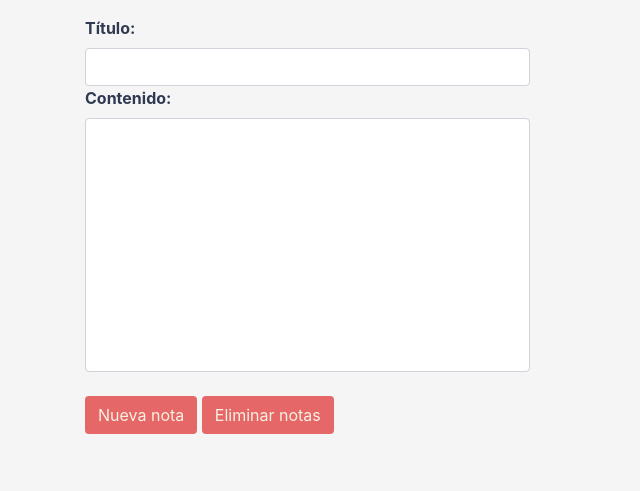
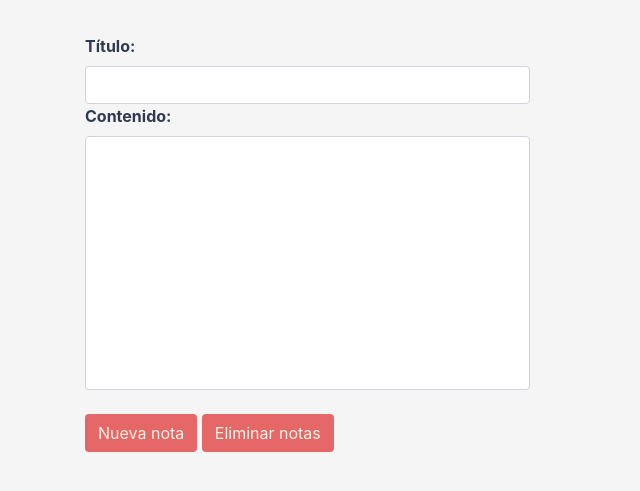
Before and after one commit to akachrosto/notas-js, a PHP site: page / in a window 1280 px wide. Shown: the part 56-547 px from the top of the page, without its empty margins (0-640 px from the left). Run offline with PHP 8.4, Linux system fonts and the light colour scheme.

Commit message:
responsive desing (fijando navbar y formularios para pc)

```diff
--- a/css/style.css
+++ b/css/style.css
@@ -28,3 +28,51 @@ a:hover{
     background-color: #e66767;
     color: whitesmoke;
 }
+@media only screen and (min-width: 768px){
+    #formularios, #barranav {
+      position:fixed;
+    }
+    #formularios {
+        width: 300px;
+        margin-top: 90px;
+    }
+    #barranav{
+        z-index: 100;
+    }
+    #notas {
+        margin-top: 90px;
+        margin-left: 350px
+    }
+}
+@media only screen and (min-width: 992px){
+    #formularios, #barranav {
+      position:fixed;
+    }
+    #formularios {
+        width: 400px;
+        margin-top: 90px;
+    }
+    #barranav{
+        z-index: 100;
+    }
+    #notas {
+        margin-top: 90px;
+        margin-left: 475px
+    }
+}
+@media only screen and (min-width: 1200px){
+    #formularios, #barranav {
+      position:fixed;
+    }
+    #formularios {
+        width: 475px;
+        margin-top: 90px;
+    }
+    #barranav{
+        z-index: 100;
+    }
+    #notas {
+        margin-top: 90px;
+        margin-left: 550px;
+    }
+}
--- a/home.html
+++ b/home.html
@@ -19,7 +19,7 @@
 
 <body>
   <!-- Barra de navegacion -->
-  <div id="container-fluid">
+  <div class="container-fluid mx-0 px-0" id="barranav">
     <nav class="navbar navbar-expand-sm mb-3">
 
       <a href="#" class="navbar-brand disable">🏠 Inicio</a>
@@ -81,7 +81,7 @@
 
       <div class="col-12 border-top my-5 d-md-none"></div>
 
-      <div class="col-12 col-md-6 d-md-inline ml-md-5" id="notas"></div>
+      <div class="col-12 col-md-6 d-md-inline" id="notas"></div>
 
     </div>
   </div>
--- a/home_local.html
+++ b/home_local.html
@@ -18,7 +18,7 @@
 
 <body>
   <!-- Barra de navegacion -->
-  <div id="container-fluid">
+  <div class="container-fluid mx-0 px-0" id="barranav">
     <nav class="navbar navbar-expand-sm mb-3">
 
       <a href="#" class="navbar-brand disable">🏠 Inicio</a>
@@ -80,7 +80,7 @@
 
       <div class="col-12 border-top my-5 d-md-none"></div>
 
-      <div class="col-12 col-md-6 d-md-inline ml-md-5" id="notas"></div>
+      <div class="col-12 col-md-6 d-md-inline" id="notas"></div>
 
     </div>
   </div>
```
